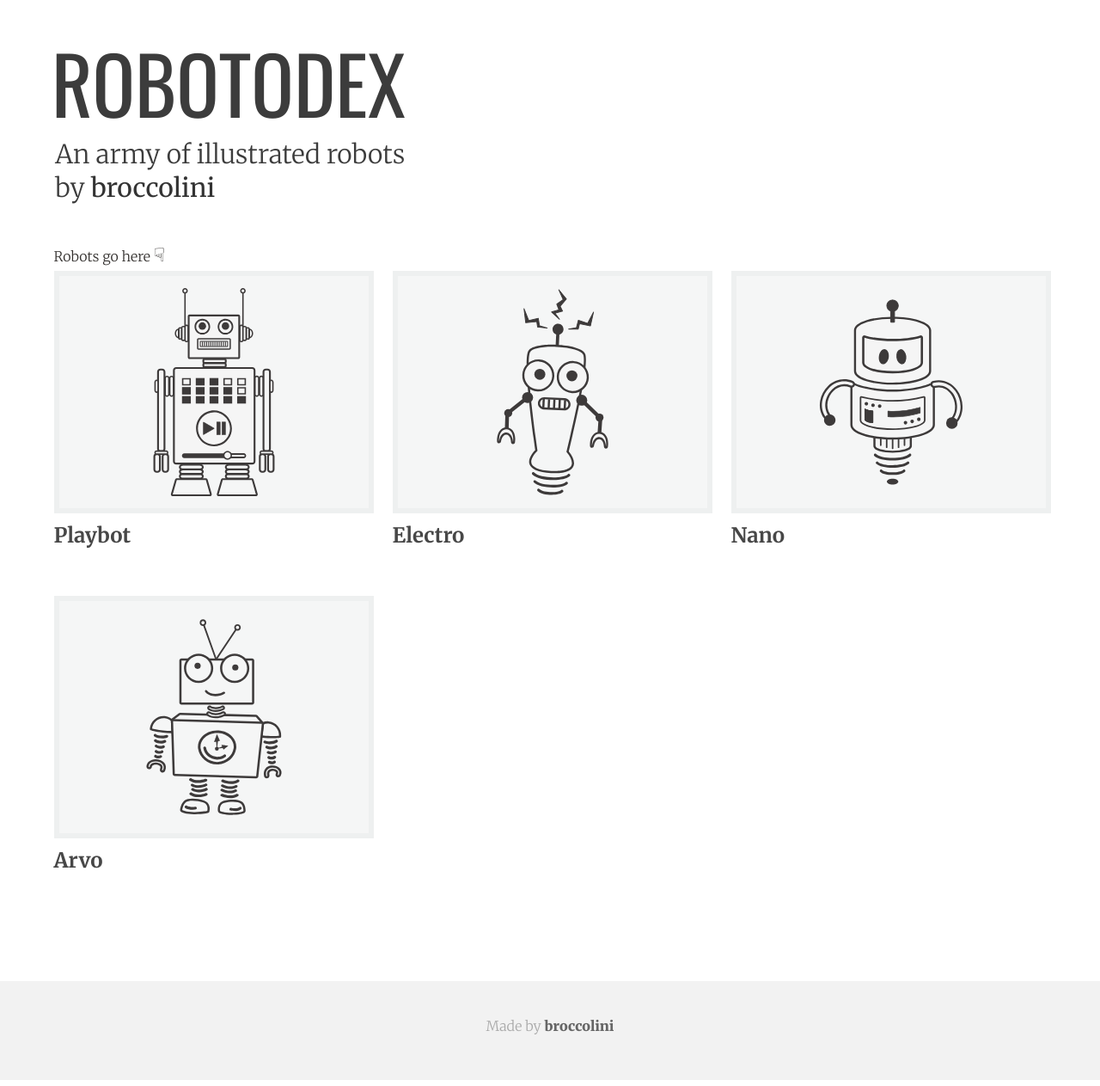
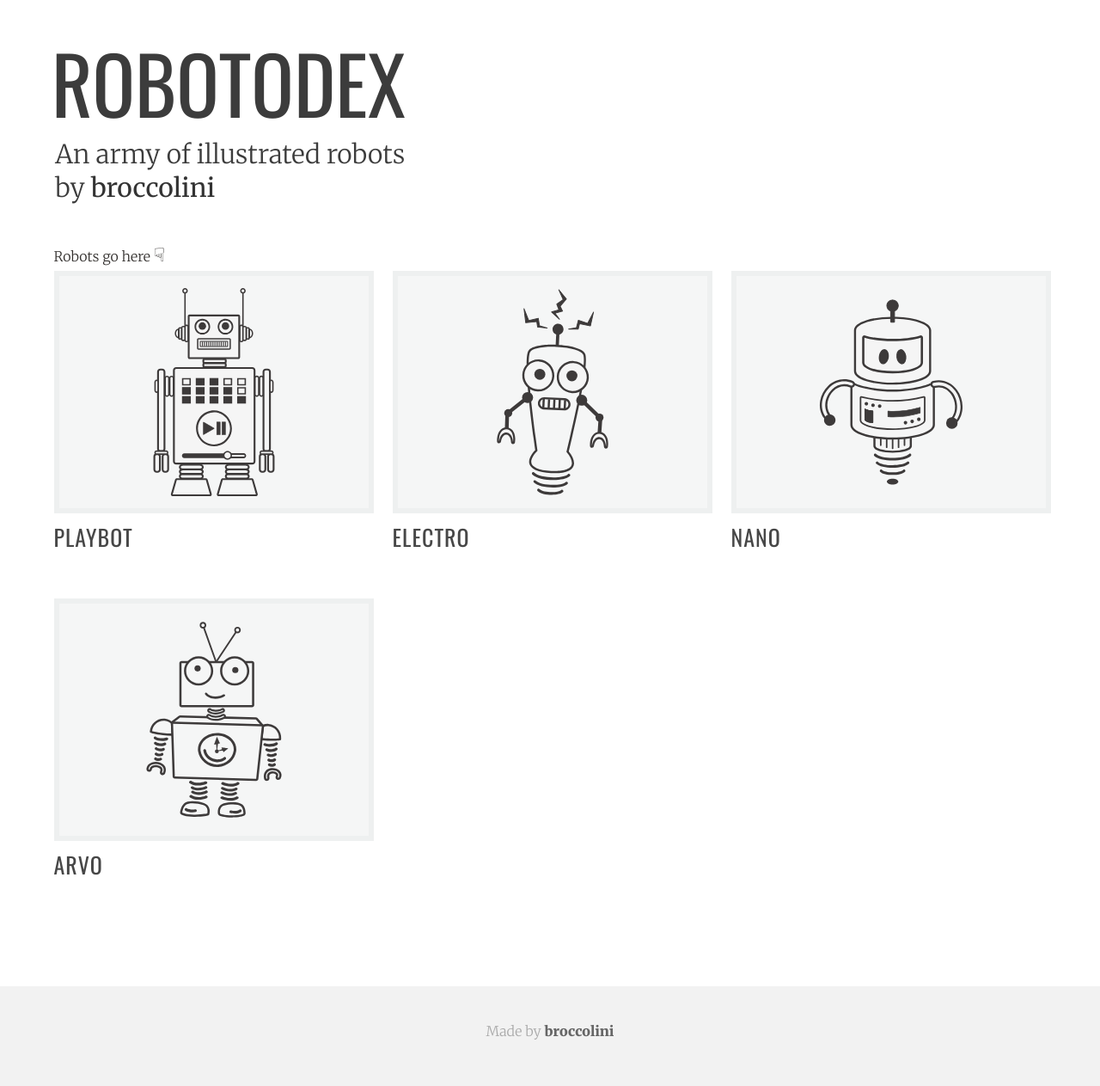
Before and after one commit to broccolini/robotodex, a Jekyll site: the page built from index.html, in a window 1280 px wide. Shown: the whole page at 86% size. Built offline with Jekyll 4.4.1, drawn with Linux system fonts in a browser that asks for light colours.

Commit message:
changed h3 styles for robot names

```diff
--- a/stylesheets/stylesheet.css
+++ b/stylesheets/stylesheet.css
@@ -130,6 +130,12 @@ span.mrpointy{
   width: auto;
 }
 
+/*.robot a {
+  width: 360px;
+  float: left;
+  margin-right: 34px;
+}*/
+
 .shell {
   width: 360px;
   float: left;
@@ -232,10 +238,11 @@ form {
 }
 
 #main-content h3 {
-  /*font-family: 'Oswald', sans-serif;*/
-  /*text-transform: uppercase;*/
-  font-size: 24px;
-  font-weight: 700;
+  font-family: 'Oswald', sans-serif;
+  text-transform: uppercase;
+  font-size: 26px;
+  font-weight: normal;
+  letter-spacing: 1px;
   margin-bottom: 50px;
   color: #474747;
 }
```
